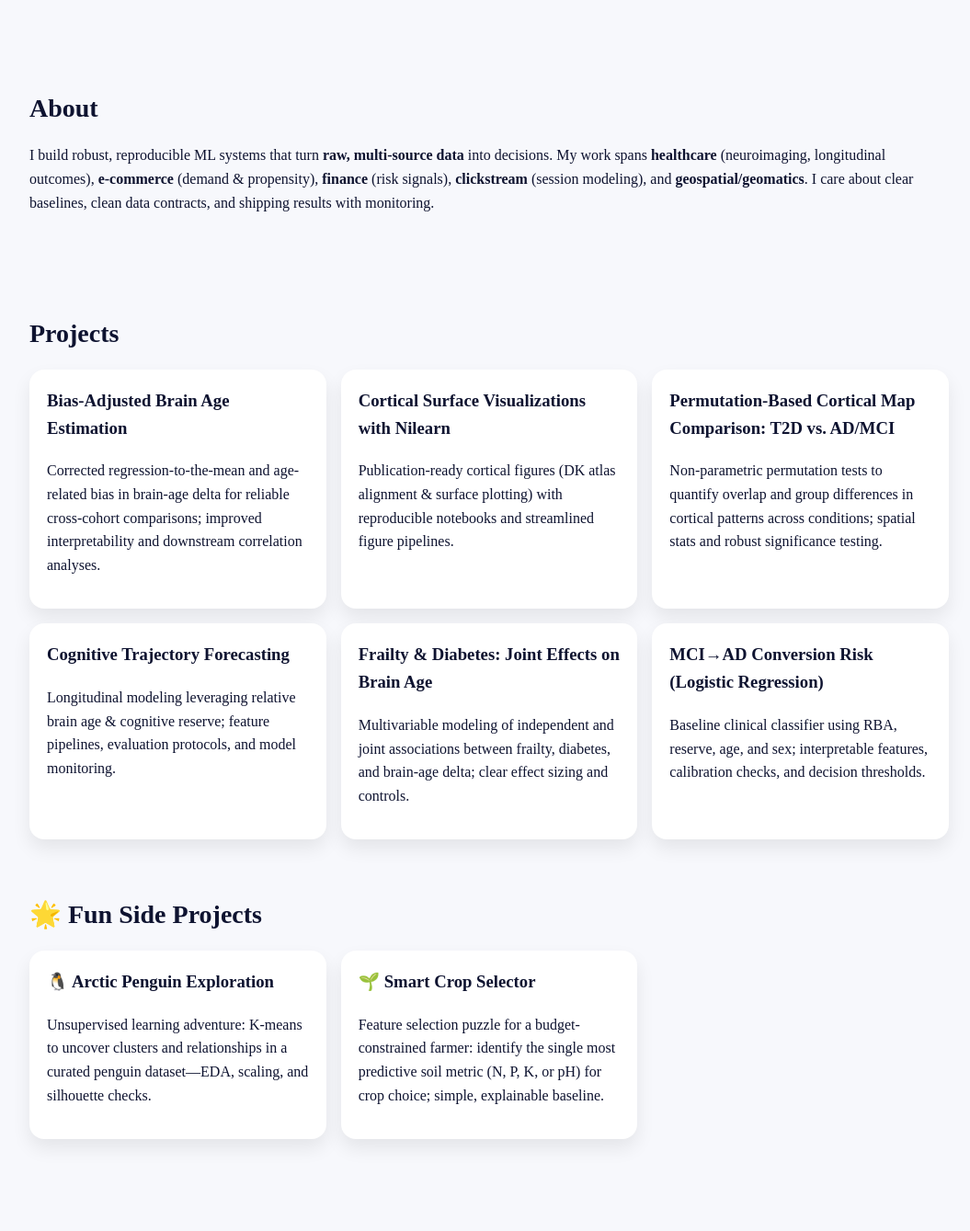
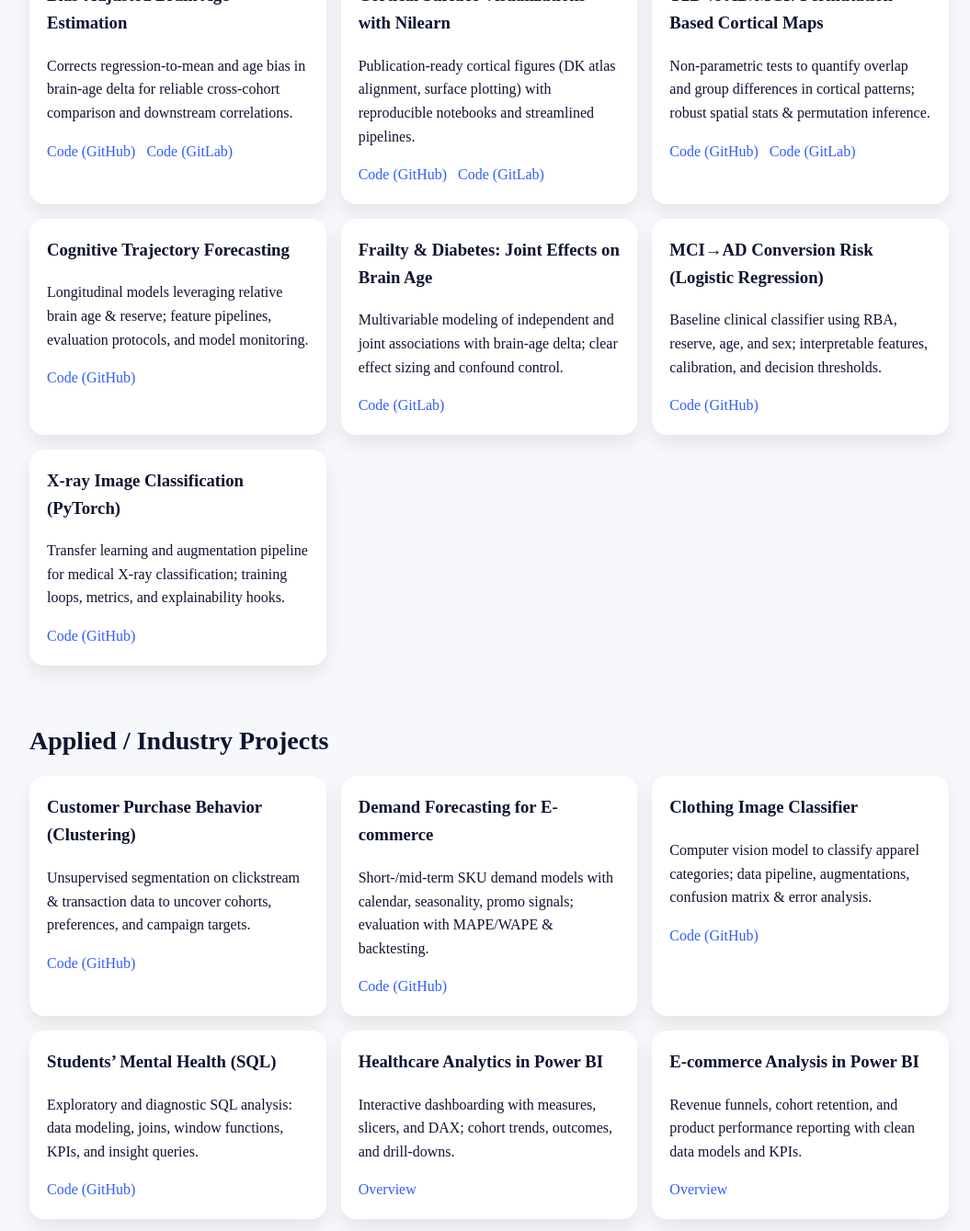
Before and after one commit to Mahboubeh-Mt/mahboubeh-mt.github.io, a plain HTML site: page index.html in a window 1280 px wide. Shown: the part 673-2012 px from the top of the page at 92% size, without its empty margins (108-1163 px from the left). Drawn offline with Linux system fonts and the light colour scheme.

Commit message:
Update index.html

```diff
--- a/index.html
+++ b/index.html
@@ -4,7 +4,7 @@
   <meta charset="utf-8" />
   <meta name="viewport" content="width=device-width, initial-scale=1" />
   <title>Mahboubeh Motaghi — Data Scientist</title>
-  <meta name="description" content="Portfolio of Mahboubeh Motaghi: end-to-end machine learning and data science across diverse datasets—healthcare, e-commerce, finance, clickstream, and geospatial." />
+  <meta name="description" content="End-to-end ML across diverse datasets: healthcare, e-commerce, finance, clickstream, and geospatial." />
   <meta name="author" content="Mahboubeh Motaghi" />
   <link rel="icon" href="favicon.svg" type="image/svg+xml" />
 
@@ -39,12 +39,9 @@
 
   <style>
     .avatar { width: 28px; height: 28px; border-radius: 999px; object-fit: cover; border: 1px solid #ffffff40; }
-    .hero-id { display: grid; grid-template-columns: 120px 1fr; gap: 16px; align-items: center; }
-    .hero-photo { width: 120px; height: 120px; border-radius: 16px; object-fit: cover; border: 1px solid #ffffff25; box-shadow: var(--shadow); }
-    @media (max-width: 860px) {
-      .hero-id { grid-template-columns: 80px 1fr; }
-      .hero-photo { width: 80px; height: 80px; }
-    }
+    .section h2 { margin-top: 0; }
+    .grid { display: grid; grid-template-columns: repeat(3, 1fr); gap: 16px; }
+    @media (max-width: 860px){ .grid { grid-template-columns: 1fr; } }
   </style>
 </head>
 <body>
@@ -55,7 +52,6 @@
         <span>Mahboubeh Motaghi</span>
       </a>
       <ul class="menu">
-        <li><a href="#about">About</a></li>
         <li><a href="#projects">Projects</a></li>
         <li><a href="#publications">Publications</a></li>
         <li><a class="btn" href="#contact">Contact</a></li>
@@ -66,15 +62,10 @@
   <main id="top">
     <section class="hero container">
       <div class="hero-text">
-        <h1>ML & Data Science<br/>End-to-End, Data-Driven Impact</h1>
-
+        <h1>ML & Data Science<br/>End-to-End, Across Diverse Data</h1>
         <p>
-          I’m a Data Scientist with 5+ years building <strong>end-to-end machine learning pipelines</strong>—from raw data ingestion and cleaning to feature engineering, modeling, evaluation, and deployment. I work across <strong>diverse datasets</strong>: healthcare, e-commerce, finance, clickstream, and geospatial. I’m hands-on with Python/SQL, AWS & Azure, Docker, MLflow, and CI/CD, and comfortable with both structured and unstructured data at scale (including Databricks/Spark).
+          I build <strong>end-to-end ML pipelines</strong>—from ingestion and cleaning to feature engineering, modeling, evaluation, deployment, and monitoring. My work spans <strong>healthcare, e-commerce, finance, clickstream, and geospatial</strong> data. Hands-on with Python/SQL, PyTorch/TensorFlow, Databricks (Spark), AWS & Azure, Docker, MLflow, and CI/CD.
         </p>
-        <p>
-          My toolkit includes regression & classification (logit, tree-based, DL), forecasting, NLP/LLMs, and interpretation/monitoring across the model lifecycle. I communicate results clearly to technical and non-technical audiences and collaborate closely with product and engineering to ship models that matter.
-        </p>
-
         <div class="cta">
           <div class="socials" style="display:flex;gap:10px;align-items:center;">
             <a href="https://github.com/YOUR-GITHUB-USERNAME" target="_blank" rel="noopener"><img alt="GitHub" src="https://cdn.simpleicons.org/github" width="22" height="22" /></a>
@@ -84,58 +75,139 @@
           </div>
         </div>
       </div>
-
       <div class="hero-card">
         <div class="card">
           <h3>Open to opportunities</h3>
           <ul>
             <li>Data Scientist / ML Engineer</li>
             <li>End-to-end ML & MLOps</li>
-            <li>Experimentation & model explainability</li>
+            <li>Experimentation & explainability</li>
           </ul>
           <a class="btn primary block" href="#contact">Get in touch</a>
         </div>
       </div>
     </section>
 
-    <section id="about" class="container section">
-      <h2>About</h2>
-      <p>
-        I build robust, reproducible ML systems that turn <strong>raw, multi-source data</strong> into decisions. My work spans <strong>healthcare</strong> (neuroimaging, longitudinal outcomes), <strong>e-commerce</strong> (demand & propensity), <strong>finance</strong> (risk signals), <strong>clickstream</strong> (session modeling), and <strong>geospatial/geomatics</strong>. I care about clear baselines, clean data contracts, and shipping results with monitoring.
-      </p>
-    </section>
-
+    <!-- PROJECTS -->
     <section id="projects" class="container section">
-      <h2>Projects</h2>
+      <h2>Core Projects (Neuro/ML)</h2>
       <div class="grid">
         <article class="card">
           <h3>Bias-Adjusted Brain Age Estimation</h3>
-          <p>Corrected regression-to-the-mean and age-related bias in brain-age delta for reliable cross-cohort comparisons; improved interpretability and downstream correlation analyses.</p>
+          <p>Corrects regression-to-mean and age bias in brain-age delta for reliable cross-cohort comparison and downstream correlations.</p>
+          <div class="links">
+            <a href="https://github.com/YOUR-GITHUB-USERNAME/brain-age-bias-adjust" target="_blank" rel="noopener">Code (GitHub)</a>
+            <a href="https://gitlab.com/YOUR-GITLAB-USERNAME/brain-age-bias-adjust" target="_blank" rel="noopener">Code (GitLab)</a>
+          </div>
         </article>
 
         <article class="card">
           <h3>Cortical Surface Visualizations with Nilearn</h3>
-          <p>Publication-ready cortical figures (DK atlas alignment & surface plotting) with reproducible notebooks and streamlined figure pipelines.</p>
+          <p>Publication-ready cortical figures (DK atlas alignment, surface plotting) with reproducible notebooks and streamlined pipelines.</p>
+          <div class="links">
+            <a href="https://github.com/YOUR-GITHUB-USERNAME/nilearn-cortical-figures" target="_blank" rel="noopener">Code (GitHub)</a>
+            <a href="https://gitlab.com/YOUR-GITLAB-USERNAME/nilearn-cortical-figures" target="_blank" rel="noopener">Code (GitLab)</a>
+          </div>
         </article>
 
         <article class="card">
-          <h3>Permutation-Based Cortical Map Comparison: T2D vs. AD/MCI</h3>
-          <p>Non-parametric permutation tests to quantify overlap and group differences in cortical patterns across conditions; spatial stats and robust significance testing.</p>
+          <h3>T2D vs AD/MCI: Permutation-Based Cortical Maps</h3>
+          <p>Non-parametric tests to quantify overlap and group differences in cortical patterns; robust spatial stats & permutation inference.</p>
+          <div class="links">
+            <a href="https://github.com/YOUR-GITHUB-USERNAME/t2d-admci-permutation-maps" target="_blank" rel="noopener">Code (GitHub)</a>
+            <a href="https://gitlab.com/YOUR-GITLAB-USERNAME/t2d-admci-permutation-maps" target="_blank" rel="noopener">Code (GitLab)</a>
+          </div>
         </article>
 
         <article class="card">
           <h3>Cognitive Trajectory Forecasting</h3>
-          <p>Longitudinal modeling leveraging relative brain age & cognitive reserve; feature pipelines, evaluation protocols, and model monitoring.</p>
+          <p>Longitudinal models leveraging relative brain age & reserve; feature pipelines, evaluation protocols, and model monitoring.</p>
+          <div class="links">
+            <a href="https://github.com/YOUR-GITHUB-USERNAME/cognitive-trajectory-forecasting" target="_blank" rel="noopener">Code (GitHub)</a>
+          </div>
         </article>
 
         <article class="card">
           <h3>Frailty & Diabetes: Joint Effects on Brain Age</h3>
-          <p>Multivariable modeling of independent and joint associations between frailty, diabetes, and brain-age delta; clear effect sizing and controls.</p>
+          <p>Multivariable modeling of independent and joint associations with brain-age delta; clear effect sizing and confound control.</p>
+          <div class="links">
+            <a href="https://gitlab.com/YOUR-GITLAB-USERNAME/frailty-diabetes-rba" target="_blank" rel="noopener">Code (GitLab)</a>
+          </div>
         </article>
 
         <article class="card">
           <h3>MCI→AD Conversion Risk (Logistic Regression)</h3>
-          <p>Baseline clinical classifier using RBA, reserve, age, and sex; interpretable features, calibration checks, and decision thresholds.</p>
+          <p>Baseline clinical classifier using RBA, reserve, age, and sex; interpretable features, calibration, and decision thresholds.</p>
+          <div class="links">
+            <a href="https://github.com/YOUR-GITHUB-USERNAME/mci-to-ad-logit" target="_blank" rel="noopener">Code (GitHub)</a>
+          </div>
+        </article>
+
+        <article class="card">
+          <h3>X-ray Image Classification (PyTorch)</h3>
+          <p>Transfer learning and augmentation pipeline for medical X-ray classification; training loops, metrics, and explainability hooks.</p>
+          <div class="links">
+            <a href="https://github.com/YOUR-GITHUB-USERNAME/xray-classifier-pytorch" target="_blank" rel="noopener">Code (GitHub)</a>
+          </div>
+        </article>
+      </div>
+
+      <h2 style="margin-top:60px;">Applied / Industry Projects</h2>
+      <div class="grid">
+        <article class="card">
+          <h3>Customer Purchase Behavior (Clustering)</h3>
+          <p>Unsupervised segmentation on clickstream & transaction data to uncover cohorts, preferences, and campaign targets.</p>
+          <div class="links">
+            <a href="https://github.com/YOUR-GITHUB-USERNAME/customer-segmentation-clustering" target="_blank" rel="noopener">Code (GitHub)</a>
+          </div>
+        </article>
+
+        <article class="card">
+          <h3>Demand Forecasting for E-commerce</h3>
+          <p>Short-/mid-term SKU demand models with calendar, seasonality, promo signals; evaluation with MAPE/WAPE & backtesting.</p>
+          <div class="links">
+            <a href="https://github.com/YOUR-GITHUB-USERNAME/ecomm-demand-forecasting" target="_blank" rel="noopener">Code (GitHub)</a>
+          </div>
+        </article>
+
+        <article class="card">
+          <h3>Clothing Image Classifier</h3>
+          <p>Computer vision model to classify apparel categories; data pipeline, augmentations, confusion matrix & error analysis.</p>
+          <div class="links">
+            <a href="https://github.com/YOUR-GITHUB-USERNAME/ecomm-clothing-classifier" target="_blank" rel="noopener">Code (GitHub)</a>
+          </div>
+        </article>
+
+        <article class="card">
+          <h3>Students’ Mental Health (SQL)</h3>
+          <p>Exploratory and diagnostic SQL analysis: data modeling, joins, window functions, KPIs, and insight queries.</p>
+          <div class="links">
+            <a href="https://github.com/YOUR-GITHUB-USERNAME/students-mental-health-sql" target="_blank" rel="noopener">Code (GitHub)</a>
+          </div>
+        </article>
+
+        <article class="card">
+          <h3>Healthcare Analytics in Power BI</h3>
+          <p>Interactive dashboarding with measures, slicers, and DAX; cohort trends, outcomes, and drill-downs.</p>
+          <div class="links">
+            <a href="https://github.com/YOUR-GITHUB-USERNAME/healthcare-powerbi" target="_blank" rel="noopener">Overview</a>
+          </div>
+        </article>
+
+        <article class="card">
+          <h3>E-commerce Analysis in Power BI</h3>
+          <p>Revenue funnels, cohort retention, and product performance reporting with clean data models and KPIs.</p>
+          <div class="links">
+            <a href="https://github.com/YOUR-GITHUB-USERNAME/ecommerce-powerbi" target="_blank" rel="noopener">Overview</a>
+          </div>
+        </article>
+
+        <article class="card">
+          <h3>Databricks: Large-Scale Data Analysis</h3>
+          <p>Spark-based ETL & feature pipelines; notebooks, job orchestration, and artifact tracking with MLflow.</p>
+          <div class="links">
+            <a href="https://github.com/YOUR-GITHUB-USERNAME/databricks-analysis" target="_blank" rel="noopener">Code (GitHub)</a>
+          </div>
         </article>
       </div>
 
@@ -144,21 +216,29 @@
       <div class="grid">
         <article class="card">
           <h3>🐧 Arctic Penguin Exploration</h3>
-          <p>Unsupervised learning adventure: K-means to uncover clusters and relationships in a curated penguin dataset—EDA, scaling, and silhouette checks.</p>
+          <p>K-means to uncover clusters and relationships in a curated penguin dataset—EDA, scaling, silhouette checks.</p>
+          <div class="links">
+            <a href="https://github.com/YOUR-GITHUB-USERNAME/penguin-clusters" target="_blank" rel="noopener">Code (GitHub)</a>
+          </div>
         </article>
 
         <article class="card">
           <h3>🌱 Smart Crop Selector</h3>
-          <p>Feature selection puzzle for a budget-constrained farmer: identify the single most predictive soil metric (N, P, K, or pH) for crop choice; simple, explainable baseline.</p>
+          <p>Feature selection for a budget-constrained farmer: identify the single most predictive soil metric (N, P, K, or pH).</p>
+          <div class="links">
+            <a href="https://github.com/YOUR-GITHUB-USERNAME/crop-feature-selector" target="_blank" rel="noopener">Code (GitHub)</a>
+          </div>
         </article>
       </div>
     </section>
 
+    <!-- PUBLICATIONS -->
     <section id="publications" class="container section">
       <h2>Publications</h2>
       <p>See my full list on <a href="https://scholar.google.com/citations?user=CkXNH2MAAAAJ&hl=en" target="_blank" rel="noopener">Google Scholar</a>.</p>
     </section>
 
+    <!-- CONTACT -->
     <section id="contact" class="container section">
       <h2>Contact</h2>
       <div class="contact">
```
